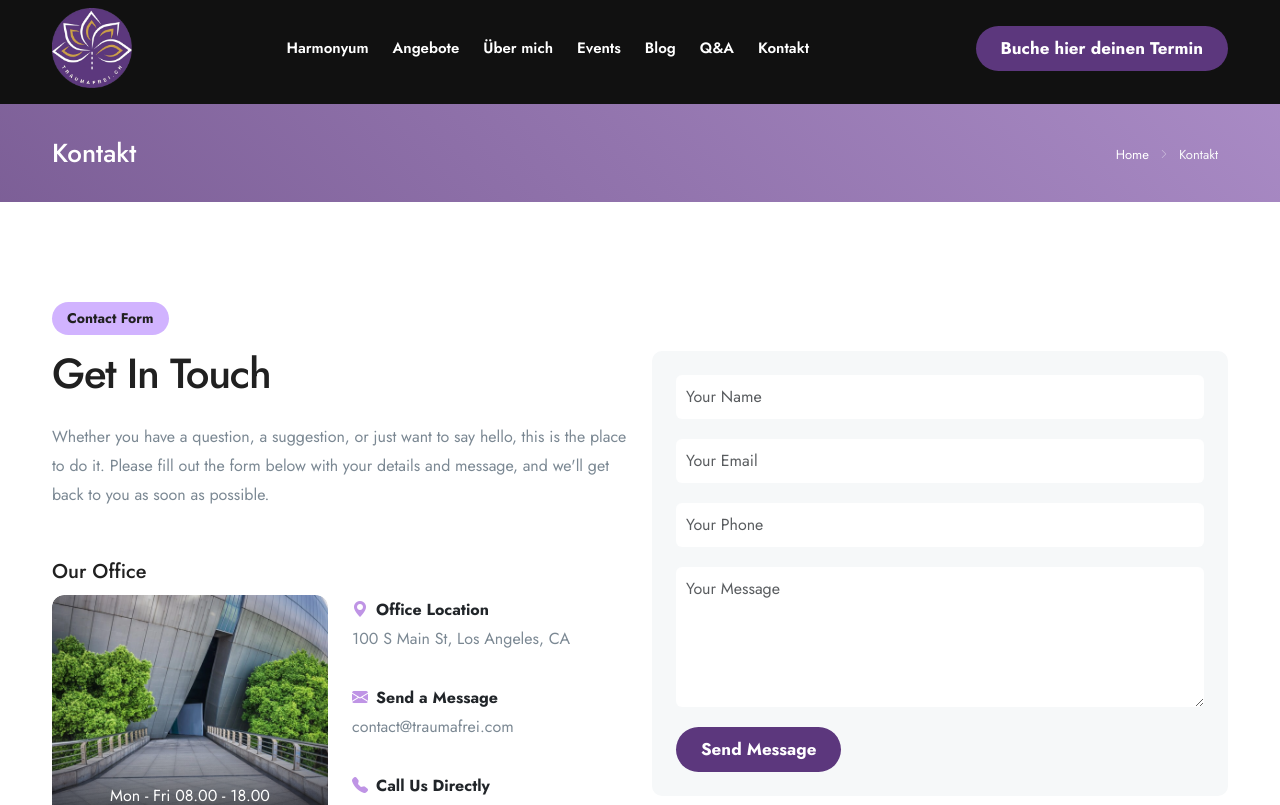
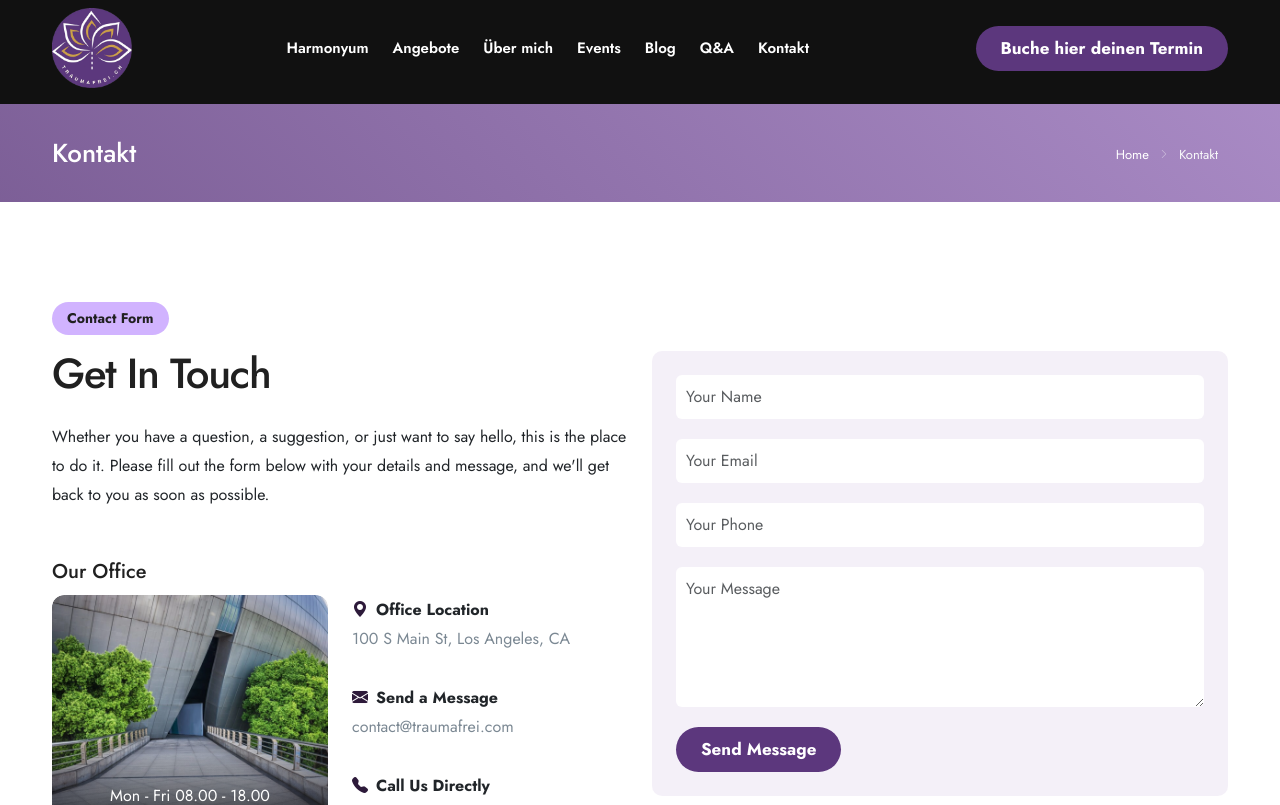
Before and after one commit to lokesh-annex/mindthera, a Next.js app: page /contact in a window 1280 px wide. Shown: the top 805 px of the page. Built offline with nearby package versions, Linux system fonts and the light colour scheme; a web font is replaced by a local one.

Commit message:
homepage changes

```diff
--- a/app/contact/page.tsx
+++ b/app/contact/page.tsx
@@ -14,7 +14,7 @@ const ContactPage = () => (
         <div className="col-lg-6">
           <div className="subtitle fadeInUp mb-3">Contact Form</div>
           <h2 className="fadeInUp">Get In Touch</h2>
-          <p>Whether you have a question, a suggestion, or just want to say hello, this is the place to do it. Please fill out the form below with your details and message, and we&apos;ll get back to you as soon as possible.</p>
+          <p className="text-dark">Whether you have a question, a suggestion, or just want to say hello, this is the place to do it. Please fill out the form below with your details and message, and we&apos;ll get back to you as soon as possible.</p>
           <div className="spacer-single"></div>
           <h4>Our Office</h4>
           <div className="row">
@@ -26,19 +26,19 @@ const ContactPage = () => (
               </div>
             </div>
             <div className="col-lg-6">
-              <div className="fw-bold text-dark"><i className="bi bi-geo-alt-fill me-2 id-color-2"></i>Office Location</div>
+              <div className="fw-bold text-dark"><i className="bi bi-geo-alt-fill me-2" style={{ color: 'rgb(45, 26, 58)' }}></i>Office Location</div>
               100 S Main St, Los Angeles, CA
               <div className="spacer-single"></div>
-              <div className="fw-bold text-dark"><i className="bi bi-envelope-fill me-2 id-color-2"></i>Send a Message</div>
+              <div className="fw-bold text-dark"><i className="bi bi-envelope-fill me-2" style={{ color: 'rgb(45, 26, 58)' }}></i>Send a Message</div>
               contact@traumafrei.com
               <div className="spacer-single"></div>
-              <div className="fw-bold text-dark"><i className="bi bi-telephone-fill me-2 id-color-2"></i>Call Us Directly</div>
+              <div className="fw-bold text-dark"><i className="bi bi-telephone-fill me-2" style={{ color: 'rgb(45, 26, 58)' }}></i>Call Us Directly</div>
               +XXXXXX XXXX XXX
             </div>
           </div>
         </div>
         <div className="col-lg-6">
-          <div className="p-4 bg-grey rounded-10px">
+          <div className="p-4 rounded-10px" style={{ background: 'rgba(var(--secondary-color-rgb), 0.1)' }}>
             <form
               name="contactForm"
               id="contact_form"
```
Also changed, not shown: app/event/page.jsx (+4 -3 lines).
